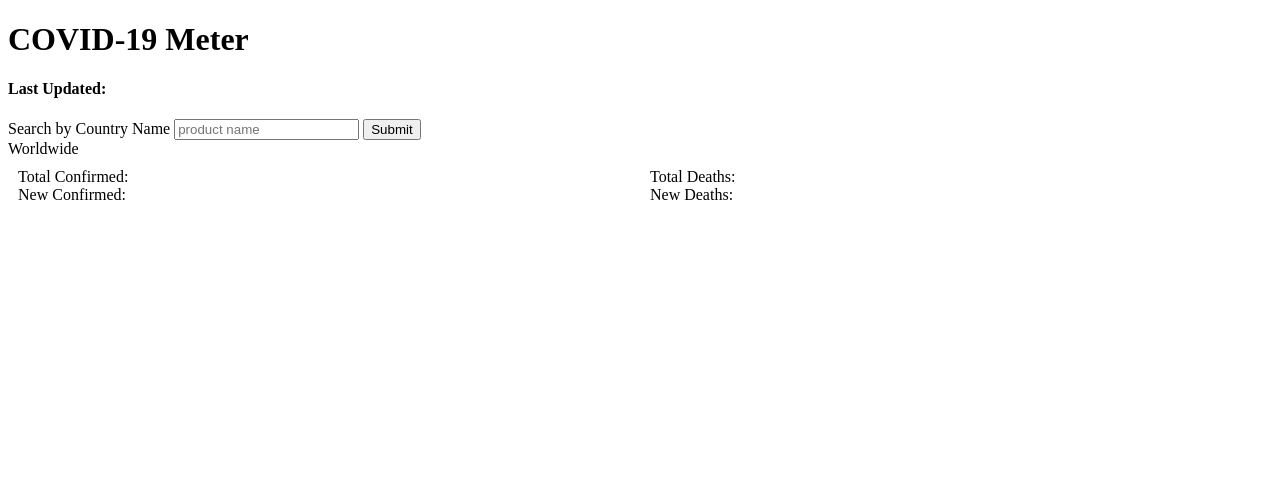
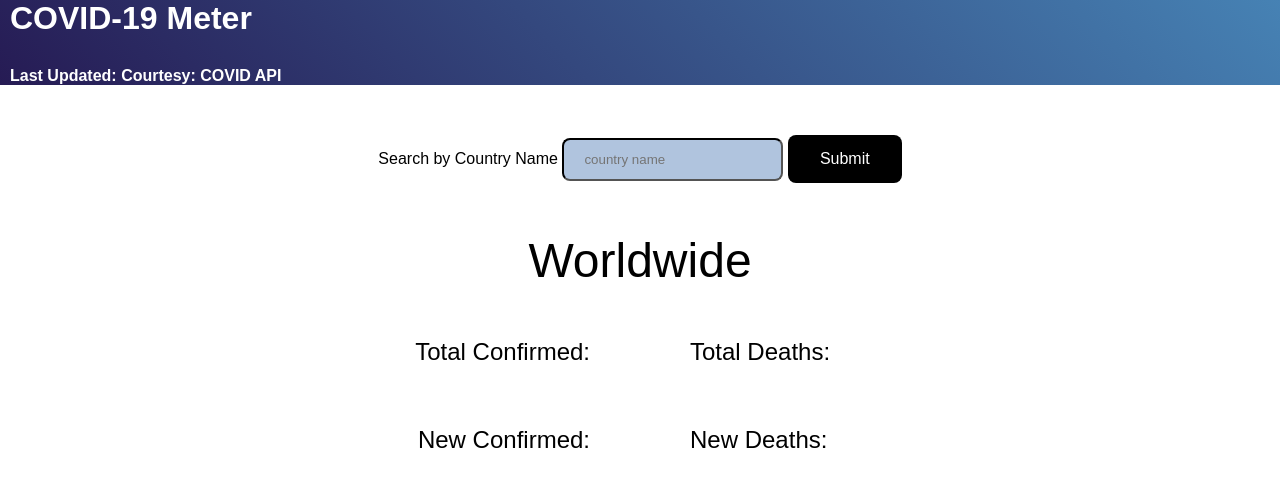
Before and after one commit to champion18/covid19-awareness, a plain HTML site: page index.html in a window 1280 px wide. Drawn offline with nearby package versions, Linux system fonts and the light colour scheme; no server answers.

Commit message:
Add files via upload

```diff
--- a/index.html
+++ b/index.html
@@ -8,32 +8,38 @@
     <title>COVID-19 Meter</title>
   </head>
   <body>
+    <div>
     <div id="heading1">
       <h1>COVID-19 Meter</h1>
-      <h4>Last Updated: <span id="lastUpdated"></span></h4>
+      <h4>Last Updated: <span id="lastUpdated"></span>    Courtesy: COVID API</h4>
     </div>
-
+  </div>
     <form id="searchForm">
       <label for="country">Search by Country Name</label>
-      <input type="text" name="name" id="country" placeholder="product name" />
+      <input type="text" name="name" id="country" placeholder="country name" />
       <button>Submit</button>
     </form>
+    <div id="display">
     <div id="heading2">Worldwide</div>
     <!-- HTML: Flex container with 3 columns of equal widths -->
     <div class="flexcontainer">
-      <div class="columns">
-        <div>
-          Total Confirmed:
+      <div class="columns" id="left">
+        <div class="rows">
+          Total Confirmed:<br>
           <span class="grey" id="totalConfirmed"></span>
         </div>
-        <div>New Confirmed:<span class="grey" id="newConfirmed"></span></div>
+        <div class="rows">New Confirmed: <br><span class="grey" id="newConfirmed"></span></div>
       </div>
 
-      <div class="columns">
-        <div>Total Deaths: <span class="red" id="totalDeaths"></span></div>
-        <div>New Deaths: <span class="red" id="newDeaths"></span></div>
+      <div class="columns" id="right">
+        <div class="rows">Total Deaths: <br><span class="red" id="totalDeaths"></span></div>
+        <div class="rows">New Deaths: <br><span class="red" id="newDeaths"></span></div>
       </div>
     </div>
+  </div>
+  <footer>
+
+  </footer>
   </body>
   <script src="https://cdn.jsdelivr.net/npm/axios/dist/axios.min.js"></script>
   <script src="index.js"></script>
--- a/index.js
+++ b/index.js
@@ -1,17 +1,43 @@
-//no use const countryName = document.querySelector("#country");
+// fix size of window
+// add gap at top
+
 const form = document.querySelector("#searchForm");
+
+const initialData=async()=>{
+  const res = await axios.get("https://api.covid19api.com/summary");
+  const globalData=res.data.Global;
+  console.log(res.data);
+
+  const initialUpdated = document.getElementById("lastUpdated");
+  lastUpdated.textContent=globalData.Date.substring(0, 10);;
+
+  const totalConfirmed = document.getElementById("totalConfirmed");
+  totalConfirmed.textContent = globalData.TotalConfirmed;
+
+  const newConfirmed = document.getElementById("newConfirmed");
+  newConfirmed.textContent = globalData.NewConfirmed;
+
+  const totalDeaths = document.getElementById("totalDeaths");
+  totalDeaths.textContent = globalData.TotalDeaths;
+  const newDeaths = document.getElementById("newDeaths");
+  newDeaths.textContent = globalData.NewDeaths;
+}
+
+initialData();
 
 form.addEventListener("submit", async function (e) {
   e.preventDefault();
   //console.dir(form);
   const countryName = form.elements["country"].value;
+  form.elements["country"].value='';
   //console.log(countryName)
   const res = await axios.get("https://api.covid19api.com/summary");
   showData(res.data.Countries, countryName);
-  //console.log(res.data.Countries);
+  console.log(res.data.Countries);
 });
 
 const showData = (countries, countryName) => {
+  var flag=0;
   for (let country of countries) {
     const name = country.Country;
     if (name.toLowerCase() == countryName.toLowerCase()) {
@@ -19,10 +45,17 @@ const showData = (countries, countryName) => {
       console.log(country);
       //console.log(country.TotalConfirmed);
       setData(country);
+      flag=1;
     }
     //const foundCountry = countries.find((name) => name == countryName);
   }
+  if(flag==0)
+  handleInvalid();
 };
+
+const handleInvalid= () => {
+  const heading2 = document.getElementById("heading2");
+  alert('The country you entered is either invalid or not supported by this app. Please try again.');}
 
 const setData = (country) => {
   const lastUpdated = document.getElementById("lastUpdated");
--- a/styles.css
+++ b/styles.css
@@ -1,17 +1,85 @@
+body{
+  font-family: sans-serif;
+  margin: 0;
+}
+
+h1{
+  margin: 0px 0px 0px 10px;
+}
+
+h4{
+  margin: 30px 0px 10px 10px;
+}
+
 div.flexcontainer {
   display: flex;
   min-height: 100vh; /* set min container height to viewport height */
+  font-size: x-large;
+}
+
+#heading1{
+  background: linear-gradient(45deg, #261b54,steelblue);
+  color: #ffffff;
+}
+
+div#heading2{
+text-align: center;
+font-size: -webkit-xxx-large;
 }
 
 div.columns {
   flex: 1;
-  padding: 10px;
+  padding: 20px;
+  text-align: center;
 }
 
-grey {
-  font-size: large;
+.grey {
+  color: slategrey;
+  font-size: -webkit-xxx-large;
 }
 
-red {
-  font-size: large;
+.red {
+  color: crimson;
+  font-size: -webkit-xxx-large;
 }
+
+.rows{
+  padding: 30px;
+}
+
+#display{
+  margin-top: 50px;
+}
+
+#left{
+text-align: right;
+}
+
+#right{
+  text-align: left;
+}
+
+#searchForm{
+text-align: center;
+margin: 50px;
+}
+
+input{
+border-radius: 8px;
+border-color: black;
+padding: 12px 20px;
+background-color:lightsteelblue;
+}
+
+button{
+  border-radius: 8px;
+  border: none;
+  color: white;
+  padding: 15px 32px;
+  text-align: center;
+  text-decoration: none;
+  display: inline-block;
+  font-size: 16px;
+  background: black;
+  cursor: pointer;
+}
```
